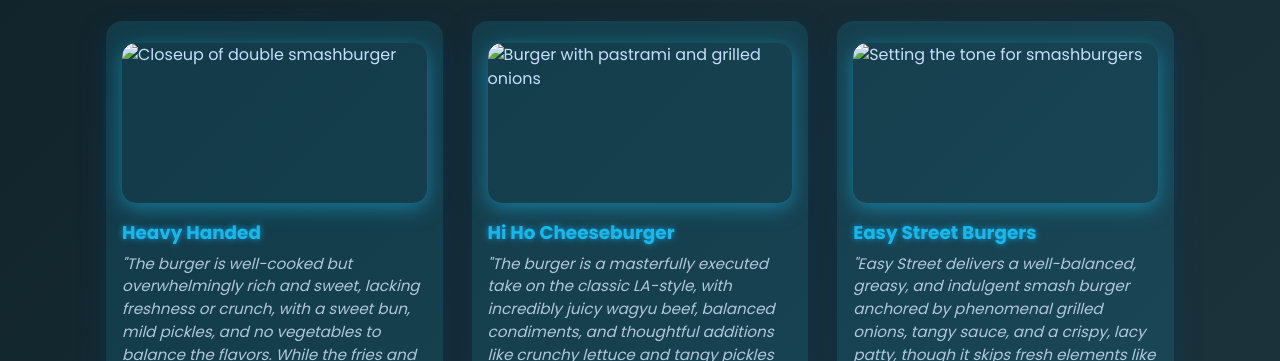
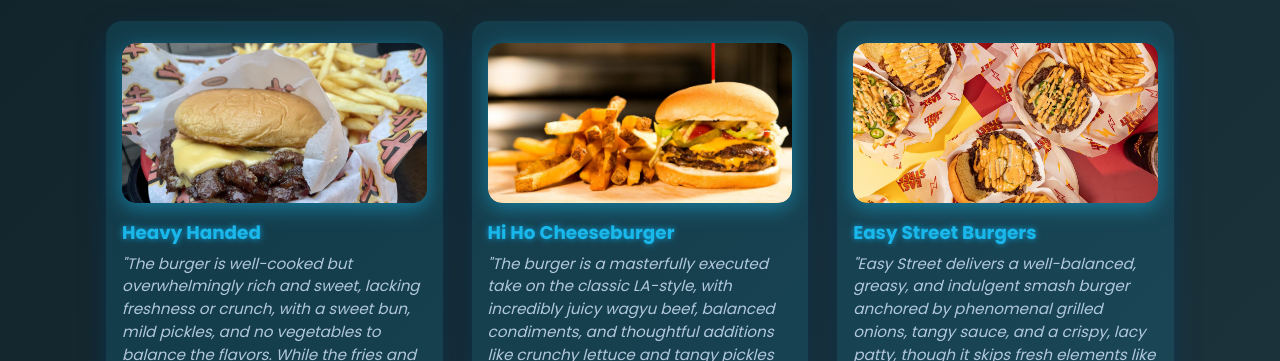
Before and after one commit to benezracounseling/benezra, a plain HTML site: page index.html in a window 1280 px wide. Shown: the part 439-800 px from the top of the page. Drawn offline with nearby package versions, Linux system fonts and the light colour scheme; a small style sheet from the web is missing.

Commit message:
Update index.html

```diff
--- a/index.html
+++ b/index.html
@@ -295,21 +295,21 @@
     // ====== FRIENDS' BURGER REVIEWS DATA ======
     const reviews = [
       {
-        img: 'heavy handed.jpg',
+        img: 'heavy handed.jpeg',
         alt: 'Closeup of double smashburger',
         joint: "Heavy Handed",
         review: "The burger is well-cooked but overwhelmingly rich and sweet, lacking freshness or crunch, with a sweet bun, mild pickles, and no vegetables to balance the flavors. While the fries and beer substitution are solid, the overall experience feels overpriced, especially with the uncomfortable outdoor seating.",
         score: 5.8
       },
       {
-        img: 'hiho.jpg',
+        img: 'hiho.jpeg',
         alt: 'Burger with pastrami and grilled onions',
         joint: "Hi Ho Cheeseburger",
         review: "The burger is a masterfully executed take on the classic LA-style, with incredibly juicy wagyu beef, balanced condiments, and thoughtful additions like crunchy lettuce and tangy pickles that enhance rather than overshadow the meat. While the fries weren’t to the reviewer’s taste and the price is a downside, the overall experience delivers a near-perfect “home burger” elevated by high-quality ingredients.",
         score: 7
       },
       {
-        img: 'easy street.jpg',
+        img: 'easy street.jpeg',
         alt: 'Setting the tone for smashburgers',
         joint: "Easy Street Burgers",
         review: "Easy Street delivers a well-balanced, greasy, and indulgent smash burger anchored by phenomenal grilled onions, tangy sauce, and a crispy, lacy patty, though it skips fresh elements like lettuce or tomato. While the wild fries fall short of In-N-Out’s animal style, the overall experience captures exactly what modern smash burger joints strive for..",
```
